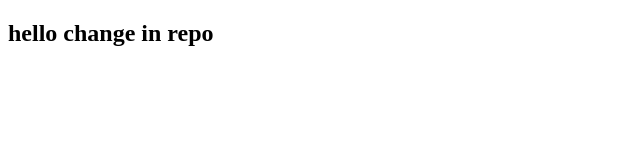
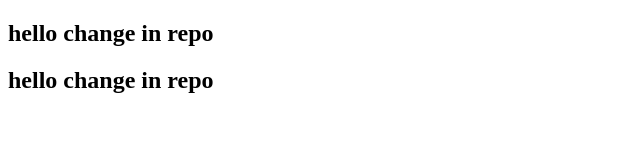
Before and after one commit to shekabhi25/git-demo, a plain HTML site: page demo/index.html in a window 1280 px wide. Shown: the whole page, without its empty margins (0-640 px from the left). Drawn offline with Linux system fonts and the light colour scheme.

Commit message:
version1

```diff
--- a/demo/index.html
+++ b/demo/index.html
@@ -8,6 +8,7 @@
 </head>
 <body>
     <h2>hello change in repo</h2>
+    <h2>hello change in repo</h2>
 
 </body>
 </html>
```
